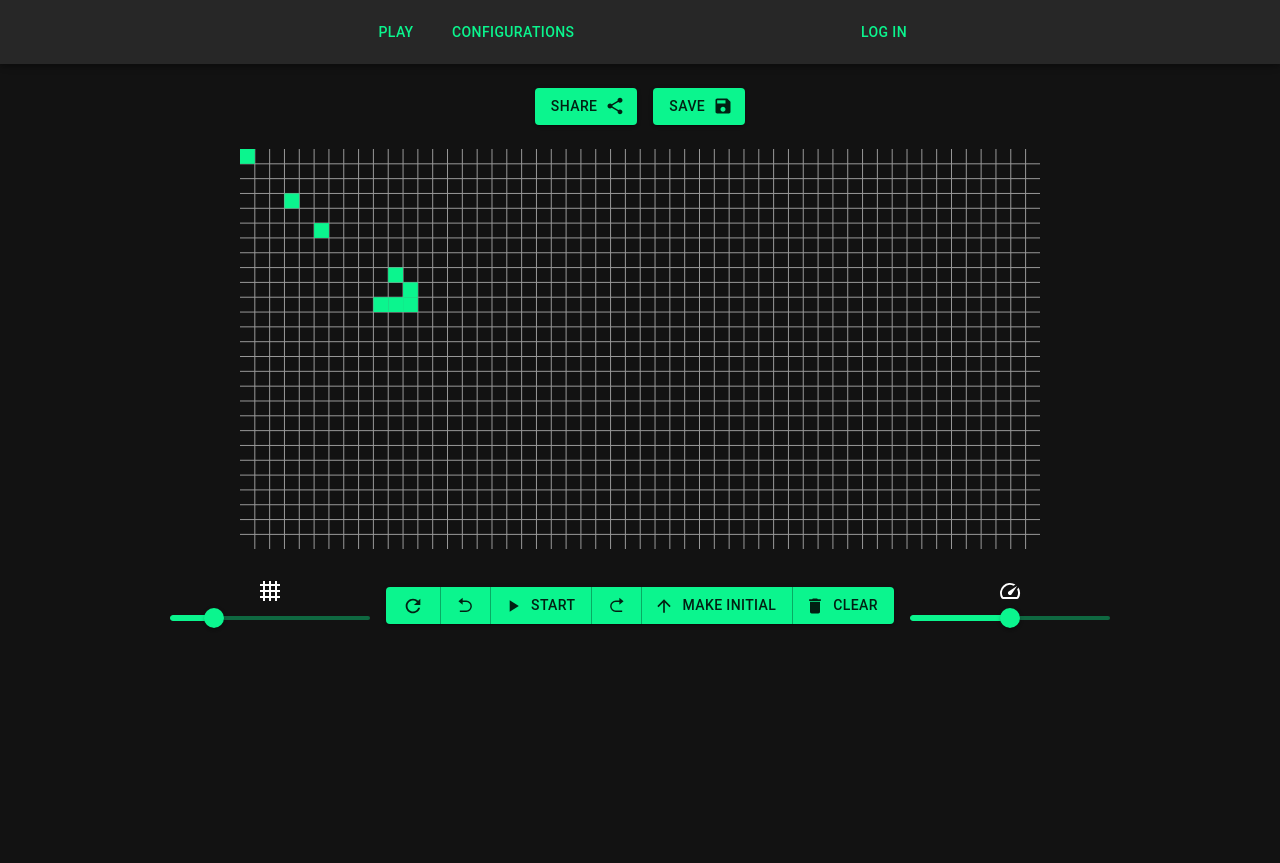
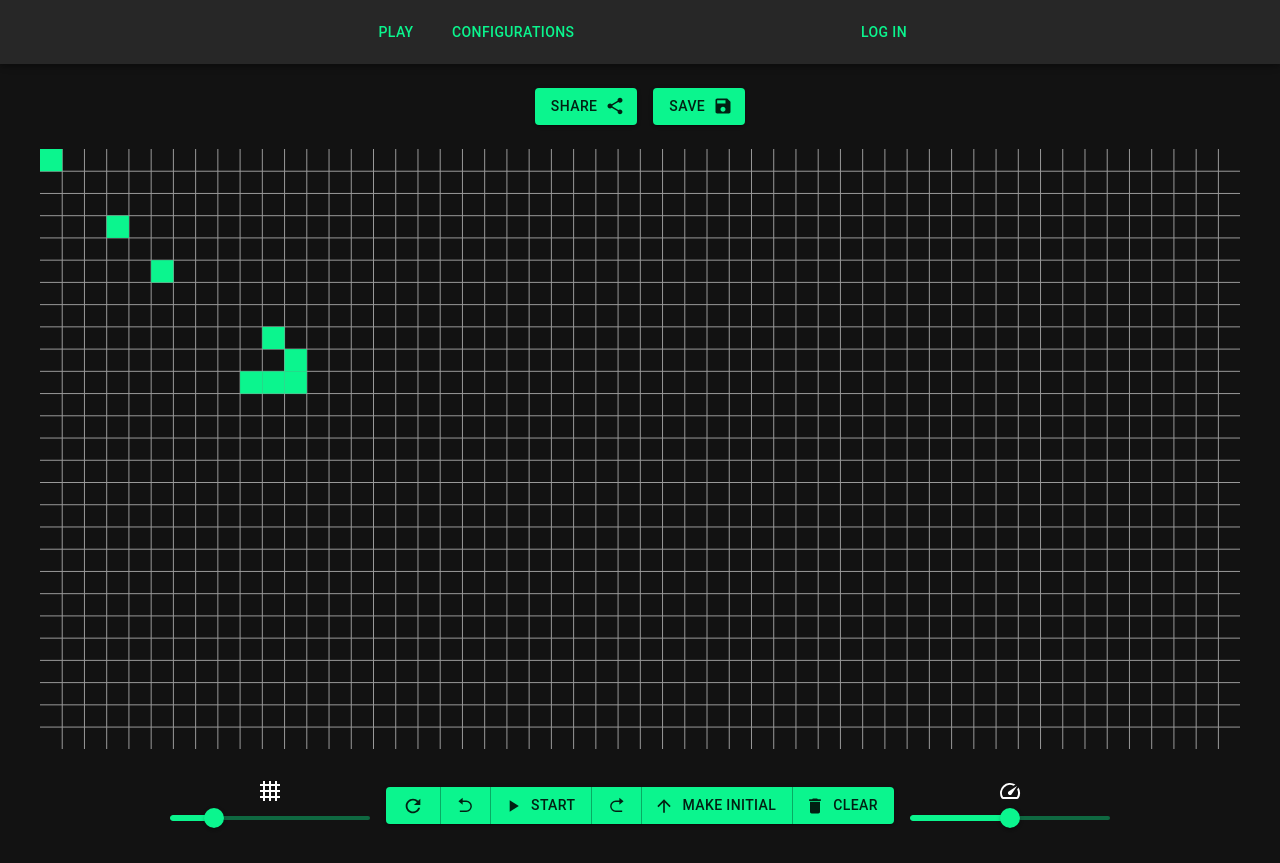
Before and after one commit to Fuyunori/PV247-project, a React (Create React App) app: page / in a window 1280 px wide. Before the commit the page ends 800 px from the top, so only its background shows below. Built offline with nearby package versions, Linux system fonts and the light colour scheme; no server answers; the database is empty; what unique-names-generator would draw is missing.

Commit message:
Make canvas wider

```diff
--- a/src/components/Layout.tsx
+++ b/src/components/Layout.tsx
@@ -10,9 +10,6 @@ const Layout: FC = ({ children }) => {
         maxWidth="lg"
         component="main"
         sx={{
-          alignItems: 'center',
-          height: '100vh',
-          paddingTop: '100px',
           pt: 8,
           gap: 2,
         }}
--- a/src/pages/Board.tsx
+++ b/src/pages/Board.tsx
@@ -12,7 +12,7 @@ import useLoggedInUser from '../hooks/useLoggedInUser';
 import { useParams } from 'react-router-dom';
 import useConfigurationById from '../api/useConfigurationById';
 import { CircularProgress, Container } from '@mui/material';
-import { useScreenWidth } from '../utils/useScreenWidth';
+import useWindowWidth from '../utils/useWindowWidth';
 import generationsAreEqual from '../utils/generationsAreEqual';
 import CycleAlert from '../components/CycleAlert';
 
@@ -24,11 +24,11 @@ const getCurrentGenerationCoordinateSet = (generations: Generation[]) => {
 
 const Board: FC = () => {
   usePageTitle('Play');
-  const screenWidth = useScreenWidth();
+  const windowWidth = useWindowWidth();
 
   const user = useLoggedInUser();
 
-  // TODO
+  // TODO avoid fetching when url does not contain configId
   const { configId = '0' } = useParams();
 
   const [configuration, configurationLoading] = useConfigurationById(configId);
@@ -135,7 +135,7 @@ const Board: FC = () => {
       <Canvas
         generation={generations[generations.length - 1]}
         boardSize={boardSize}
-        canvasWidth={Math.min(800, screenWidth)}
+        canvasWidth={Math.min(1200, windowWidth)}
         showGrid
         onCellClick={toggleCell}
       />
--- a/src/utils/useScreenWidth.ts
+++ b/src/utils/useWindowWidth.ts
@@ -1,6 +1,6 @@
 import { useEffect, useState } from 'react';
 
-export const useScreenWidth = () => {
+const useWindowWidth = () => {
   const [width, setWidth] = useState(window.innerWidth);
 
   const storeInnerWidth = (): void => {
@@ -14,3 +14,5 @@ export const useScreenWidth = () => {
 
   return width;
 };
+
+export default useWindowWidth;
```
